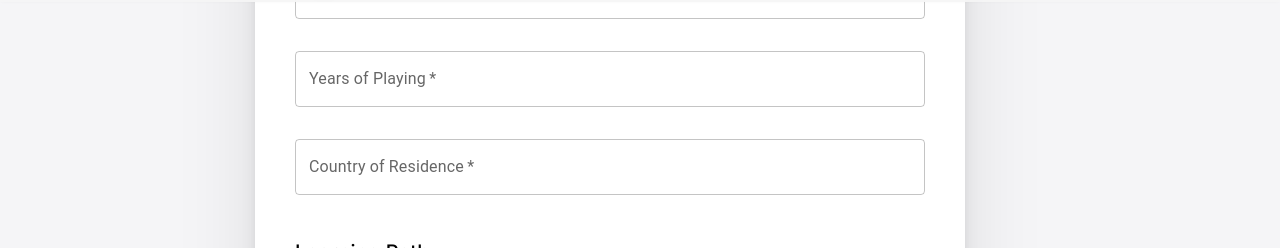
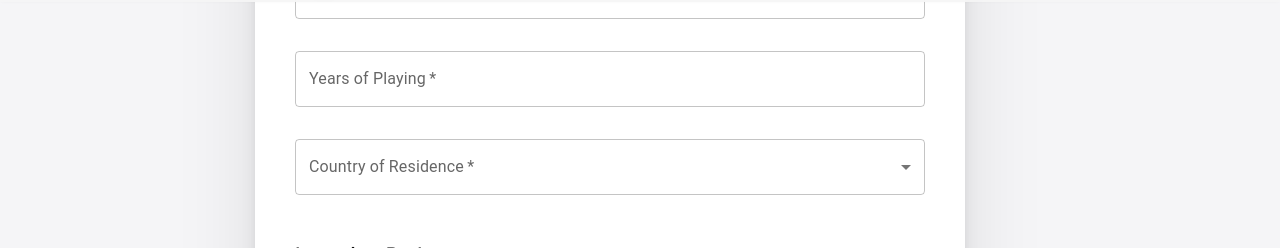
Before and after one commit to Violedu/violedu, a Next.js app: page /request in a window 1280 px wide. Shown: the part 798-1046 px from the top of the page. Built offline with nearby package versions, Linux system fonts and the light colour scheme.

Commit message:
Update RequestLesson.tsx, limit country selection

```diff
--- a/components/RequestLesson.tsx
+++ b/components/RequestLesson.tsx
@@ -17,6 +17,39 @@ import LearningPathCard from "./LearningPathCard";
 import { useLearningPath } from "../components/LearningPathContext";
 
 type LearningPathType = 'Single' | 'Intensive' | 'Mastery' | undefined;
+
+// --- New: List of countries for the dropdown ---
+const COUNTRIES = [
+  "United States",
+  "Austria",
+  "Belgium",
+  "Bulgaria",
+  "Croatia",
+  "Cyprus",
+  "Czechia",
+  "Denmark",
+  "Estonia",
+  "Finland",
+  "France",
+  "Germany",
+  "Greece",
+  "Hungary",
+  "Ireland",
+  "Italy",
+  "Latvia",
+  "Lithuania",
+  "Luxembourg",
+  "Malta",
+  "Netherlands",
+  "Poland",
+  "Portugal",
+  "Romania",
+  "Slovakia",
+  "Slovenia",
+  "Spain",
+  "Sweden",
+];
+// -----------------------------------------------
 
 const RequestLesson: NextPage = () => {
   const router = useRouter();
@@ -42,10 +75,10 @@ const RequestLesson: NextPage = () => {
     agreeToTerms: false,
   });
 
-  const onInputChange = (field: string, value: string) => {
+  const onInputChange = (field: string, value: string | boolean) => {
     setFormData((prevData) => ({
       ...prevData,
-      [field]: field === "agreeToTerms" ? !prevData[field] : value,
+      [field]: field === "agreeToTerms" ? value : value,
     }));
     setErrors((prevErrors) => ({
       ...prevErrors,
@@ -64,7 +97,7 @@ const RequestLesson: NextPage = () => {
       yearsOfPlaying:
         formData.yearsOfPlaying === "" || !isInteger(formData.yearsOfPlaying),
       countryOfResidence: formData.countryOfResidence === "",
-      learningPath: formData.learningPath === "",
+      learningPath: formData.learningPath === "" || !formData.learningPath,
       agreeToTerms: !formData.agreeToTerms,
     };
 
@@ -220,17 +253,39 @@ const RequestLesson: NextPage = () => {
                   error={errors.yearsOfPlaying}
                   helperText={errors.yearsOfPlaying ? "Please enter the number of years you've been playing" : ""}
                 />
-                <TextField
+
+                {/* --- Replaced TextField with Select for Country of Residence --- */}
+                <FormControl
                   className={`${styles.name} ${errors.countryOfResidence ? styles.error : ""}`}
+                  variant="outlined"
+                  required={true}
+                  error={errors.countryOfResidence}
+                >
+                  <InputLabel color={errors.countryOfResidence ? "error" : "primary"}>
+                    Country of Residence
+                  </InputLabel>
+                  <Select
                     color="primary"
                     label="Country of Residence"
-                  required={true}
-                  variant="outlined"
                     value={formData.countryOfResidence}
                     onChange={(e) => onInputChange("countryOfResidence", e.target.value)}
                     error={errors.countryOfResidence}
-                  helperText={errors.countryOfResidence ? "Please enter your country of residence" : ""}
-                />
+                  >
+                    <MenuItem value="">
+                        <em>Select Country</em>
+                    </MenuItem>
+                    {COUNTRIES.map((country) => (
+                      <MenuItem key={country} value={country}>
+                        {country}
+                      </MenuItem>
+                    ))}
+                  </Select>
+                  <FormHelperText>
+                    {errors.countryOfResidence ? "Please select your country of residence" : ""}
+                  </FormHelperText>
+                </FormControl>
+                {/* ------------------------------------------------------------- */}
+
               </div>
               <div className={styles.personalInfo}>
                 <div className={styles.personalInformation}>Learning Path</div>
@@ -267,7 +322,7 @@ const RequestLesson: NextPage = () => {
                   <Checkbox
                     color="primary"
                     checked={formData.agreeToTerms}
-                    onChange={(e) => onInputChange("agreeToTerms", e.target.checked.toString())}
+                    onChange={(e) => onInputChange("agreeToTerms", e.target.checked)}
                   />
                 }
               />
```
Lines whose indentation alone changed are shown as unchanged.
